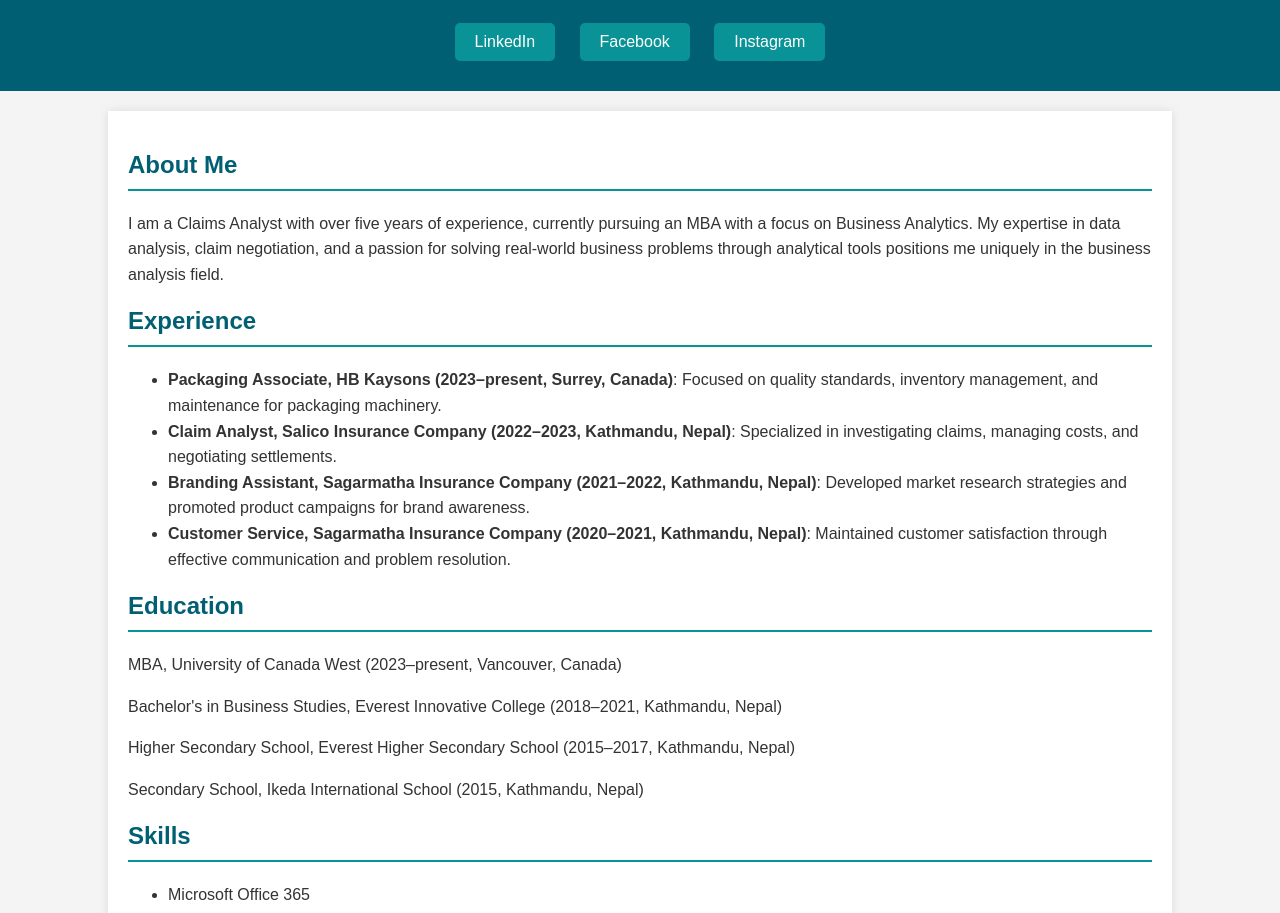
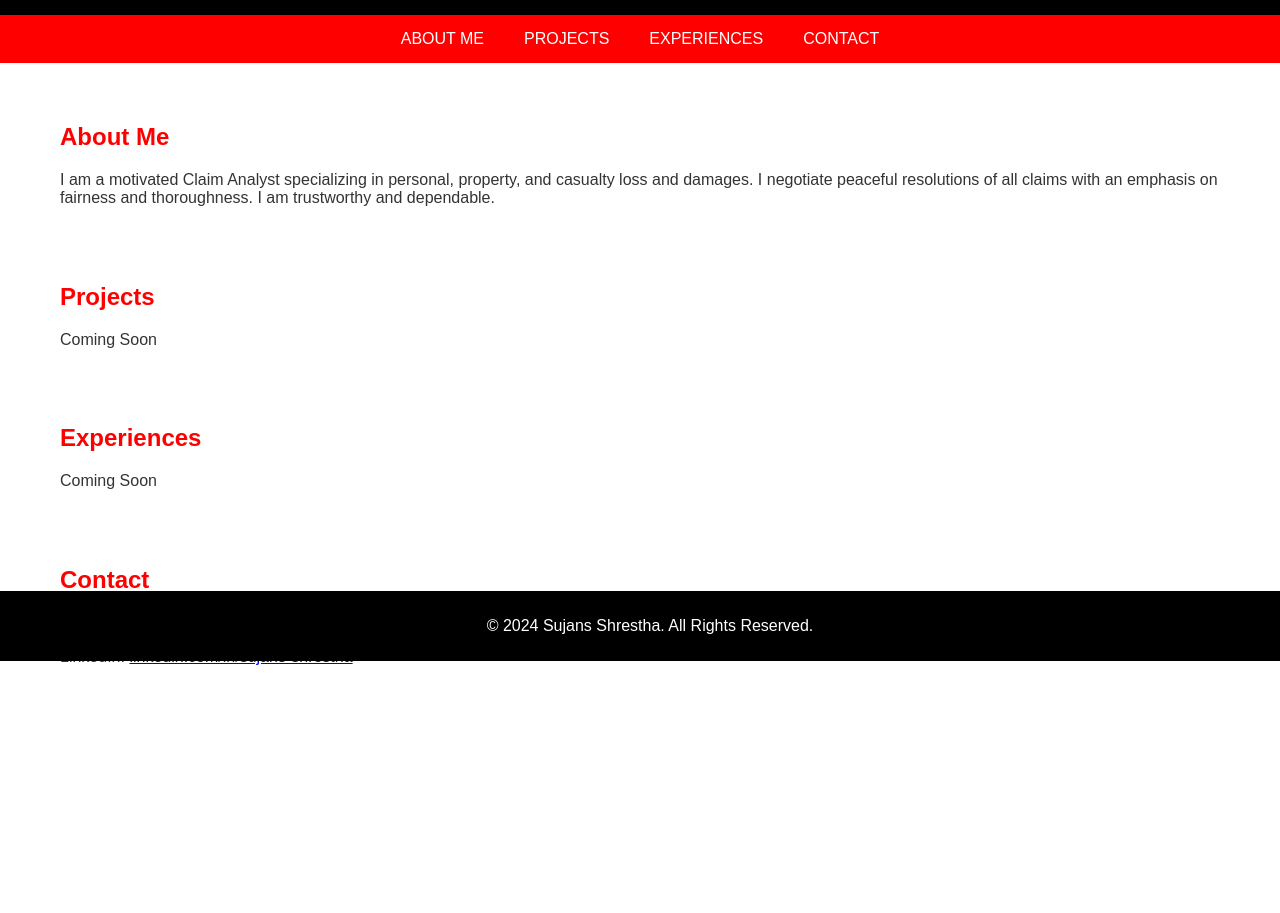
Before and after one commit to sujansstha3/sujansstha3.github.io, a plain HTML site: page index.html in a window 1280 px wide. Shown: the part 139-1052 px from the top of the page. After the commit the page ends 861 px from the top, so only its background shows below. Drawn offline with Linux system fonts and the light colour scheme.

Commit message:
Update index.html

````diff
--- a/index.html
+++ b/index.html
@@ -1,99 +1,91 @@
-```html
 <!DOCTYPE html>
 <html lang="en">
 <head>
     <meta charset="UTF-8">
     <meta name="viewport" content="width=device-width, initial-scale=1.0">
-    <title>Sujans Shrestha</title>
+    <title>Sujans Shrestha - Claim Analyst</title>
     <style>
         body {
             font-family: Arial, sans-serif;
+            background-color: #ffffff;
+            color: #333333;
             margin: 0;
             padding: 0;
-            background-color: #f4f4f4;
-            color: #333;
         }
-        header, footer {
-            background-color: #005f73;
+        header {
+            background-color: #000000;
+            color: #ffffff;
+            padding: 20px;
+            text-align: center;
+        }
+        nav {
+            display: flex;
+            justify-content: center;
+            background-color: #ff0000;
+        }
+        nav a {
+            color: #ffffff;
+            padding: 15px 20px;
+            text-decoration: none;
+            text-transform: uppercase;
+        }
+        nav a:hover {
+            background-color: #333333;
+        }
+        section {
+            padding: 20px;
+        }
+        .container {
+            max-width: 1200px;
+            margin: auto;
+            padding: 20px;
+        }
+        h2 {
+            color: #ff0000;
+        }
+        .footer {
+            background-color: #000000;
             color: #ffffff;
             text-align: center;
-            padding: 20px 0;
-        }
-        .btn {
-            background-color: #0a9396;
-            color: #fff;
-            padding: 10px 20px;
-            margin: 10px;
-            text-decoration: none;
-            display: inline-block;
-            border: none;
-            border-radius: 5px;
-            cursor: pointer;
-        }
-        .container {
-            width: 80%;
-            margin: 20px auto;
-            overflow: hidden;
-            background-color: #fff;
-            padding: 20px;
-            box-shadow: 0 0 10px 0 rgba(0,0,0,0.1);
-        }
-        .main h2 {
-            color: #005f73;
-            border-bottom: 2px solid #0a9396;
-            padding-bottom: 10px;
-            margin-bottom: 20px;
-        }
-        .main p, .main li {
-            line-height: 1.6;
-        }
-        footer {
-            position: relative;
-            margin-top: 20px;
-            clear: both;
+            padding: 10px;
+            position: fixed;
             width: 100%;
+            bottom: 0;
         }
     </style>
 </head>
 <body>
-
     <header>
         <h1>Sujans Shrestha</h1>
-        <p>Business Analyst</p>
-        <a href="https://www.linkedin.com/in/sujans-shrestha/" target="_blank" class="btn">LinkedIn</a>
-        <a href="https://www.facebook.com/SujansStha03" target="_blank" class="btn">Facebook</a>
-        <a href="https://www.instagram.com/sujans_stha/" target="_blank" class="btn">Instagram</a>
+        <p>Motivated Claim Analyst specializing in personal, property, and casualty loss and damages.</p>
     </header>
-
+    <nav>
+        <a href="#about">About Me</a>
+        <a href="#projects">Projects</a>
+        <a href="#experiences">Experiences</a>
+        <a href="#contact">Contact</a>
+    </nav>
     <div class="container">
-        <div class="main">
+        <section id="about">
             <h2>About Me</h2>
-            <p>I am a Claims Analyst with over five years of experience, currently pursuing an MBA with a focus on Business Analytics. My expertise in data analysis, claim negotiation, and a passion for solving real-world business problems through analytical tools positions me uniquely in the business analysis field.</p>
-
-            <h2>Experience</h2>
-            <ul>
-                <li><strong>Packaging Associate, HB Kaysons (2023–present, Surrey, Canada)</strong>: Focused on quality standards, inventory management, and maintenance for packaging machinery.</li>
-                <li><strong>Claim Analyst, Salico Insurance Company (2022–2023, Kathmandu, Nepal)</strong>: Specialized in investigating claims, managing costs, and negotiating settlements.</li>
-                <li><strong>Branding Assistant, Sagarmatha Insurance Company (2021–2022, Kathmandu, Nepal)</strong>: Developed market research strategies and promoted product campaigns for brand awareness.</li>
-                <li><strong>Customer Service, Sagarmatha Insurance Company (2020–2021, Kathmandu, Nepal)</strong>: Maintained customer satisfaction through effective communication and problem resolution.</li>
-            </ul>
-
-            <h2>Education</h2>
-            <p>MBA, University of Canada West (2023–present, Vancouver, Canada)</p>
-            <p>Bachelor's in Business Studies, Everest Innovative College (2018–2021, Kathmandu, Nepal)</p>
-            <p>Higher Secondary School, Everest Higher Secondary School (2015–2017, Kathmandu, Nepal)</p>
-            <p>Secondary School, Ikeda International School (2015, Kathmandu, Nepal)</p>
-
-            <h2>Skills</h2>
-            <ul>
-                <li>Microsoft Office 365</li>
-                <li>Adobe Photoshop & Illustrator</li>
-                <li>Tableau</li>
-                <li>Python</li>
-                <li>SQL</li>
-            </ul>
-        </div>
+            <p>I am a motivated Claim Analyst specializing in personal, property, and casualty loss and damages. I negotiate peaceful resolutions of all claims with an emphasis on fairness and thoroughness. I am trustworthy and dependable.</p>
+        </section>
+        <section id="projects">
+            <h2>Projects</h2>
+            <p>Coming Soon</p>
+        </section>
+        <section id="experiences">
+            <h2>Experiences</h2>
+            <p>Coming Soon</p>
+        </section>
+        <section id="contact">
+            <h2>Contact</h2>
+            <p>Email: sujans.shrestha@example.com</p>
+            <p>LinkedIn: <a href="https://www.linkedin.com/in/sujans-shrestha" target="_blank">linkedin.com/in/sujans-shrestha</a></p>
+        </section>
     </div>
-
-    <footer>
-        <p>Contact: <a href="mailto:your.email@example.com"
+    <footer class="footer">
+        <p>&copy; 2024 Sujans Shrestha. All Rights Reserved.</p>
+    </footer>
+</body>
+</html>
````
